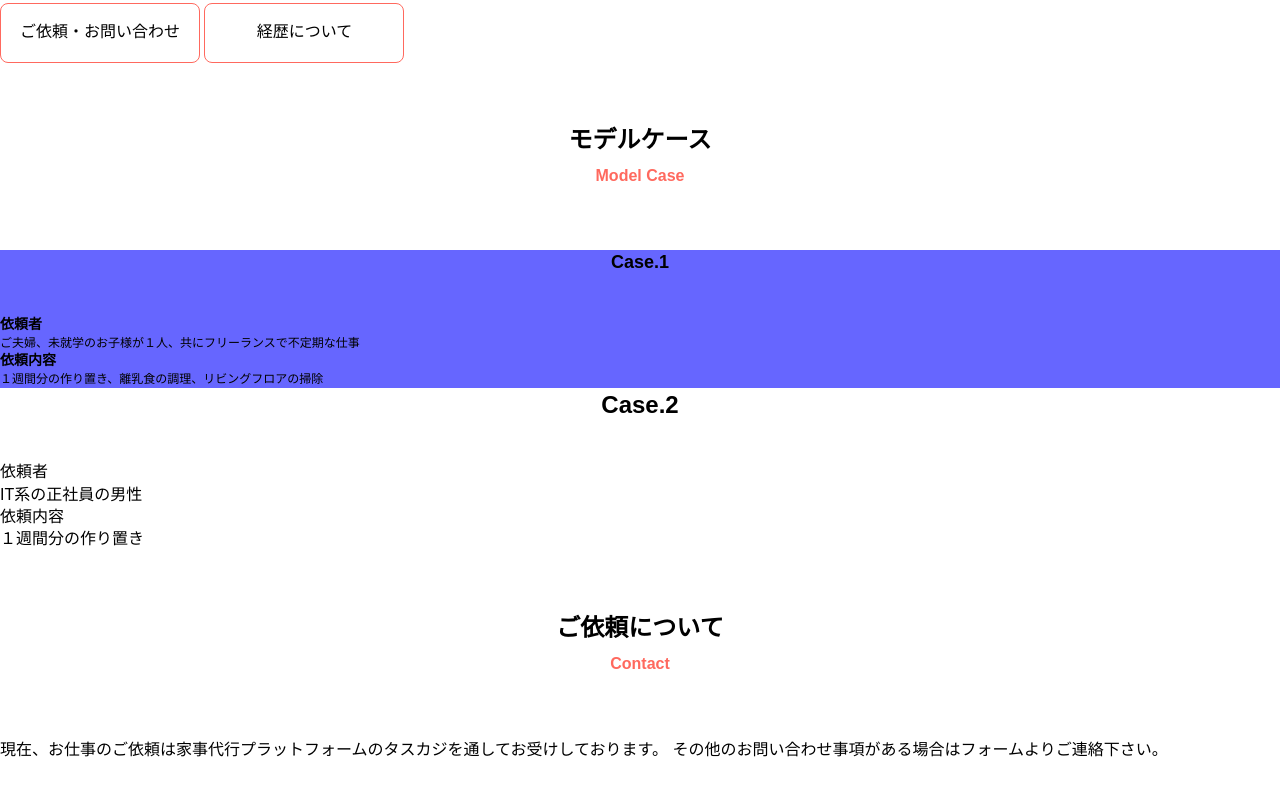
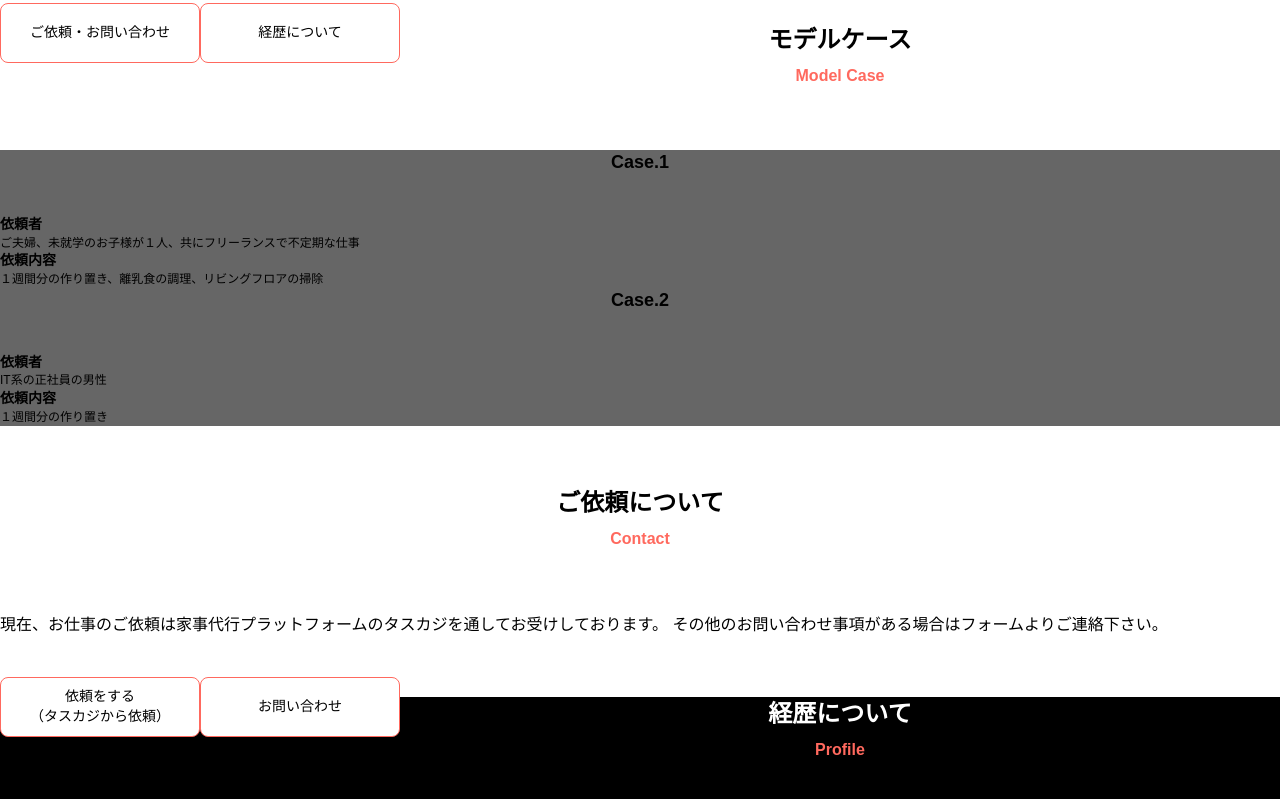
Before and after one commit to na75/hk_web, a plain HTML site: page index.html in a window 1280 px wide. Shown: the part 791-1590 px from the top of the page. Drawn offline with Linux system fonts and the light colour scheme.

Commit message:
style修正

```diff
--- a/hk.css
+++ b/hk.css
@@ -58,8 +58,12 @@ text-align:center;
 }
 
 .sec button{
-	width:200px;
+	width:50%;
+	float:left;
+	max-width:200px;
 	height:60px;
+	font-size:14px;
+	box-sizing:border-box;
 	background-color:#ffffff;
 	border:solid 1px #FF695E;
 	border-radius: 8px;
@@ -67,7 +71,7 @@ text-align:center;
 }
 
 .case_container{
-	background-color: rgba(0,0,255,0.6);
+	background-color: rgba(0,0,0,0.6);
 }
 
 .case_container h3{
@@ -86,3 +90,9 @@ text-align:center;
 #sec--profile{
 	background-color: #000000;
 }
+
+#sec--profile dl,
+#sec--profile h2,
+#sec--profile h3{
+	color:#ffffff;
+}
--- a/index.html
+++ b/index.html
@@ -43,8 +43,6 @@
 		<dt>依頼内容</dt>
 		<dd>１週間分の作り置き、離乳食の調理、リビングフロアの掃除</dd>
 	</dl>
-</div>
-<div>
 	<h3>Case.2</h3>
 	<dl>
 		<dt>依頼者</dt>
```
